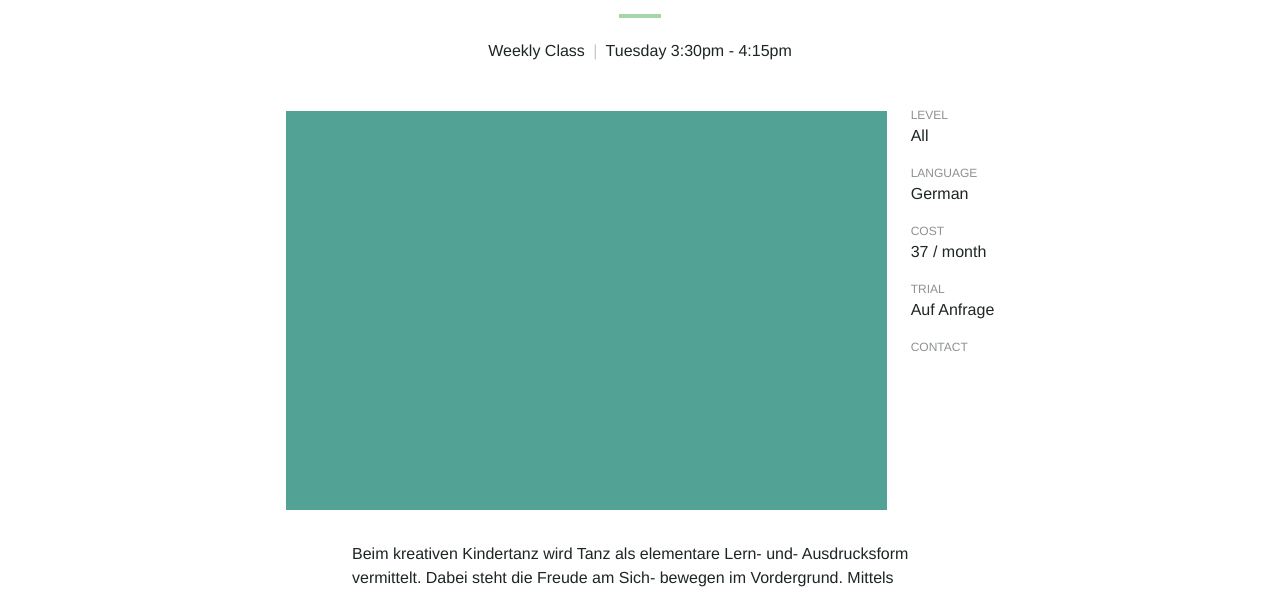
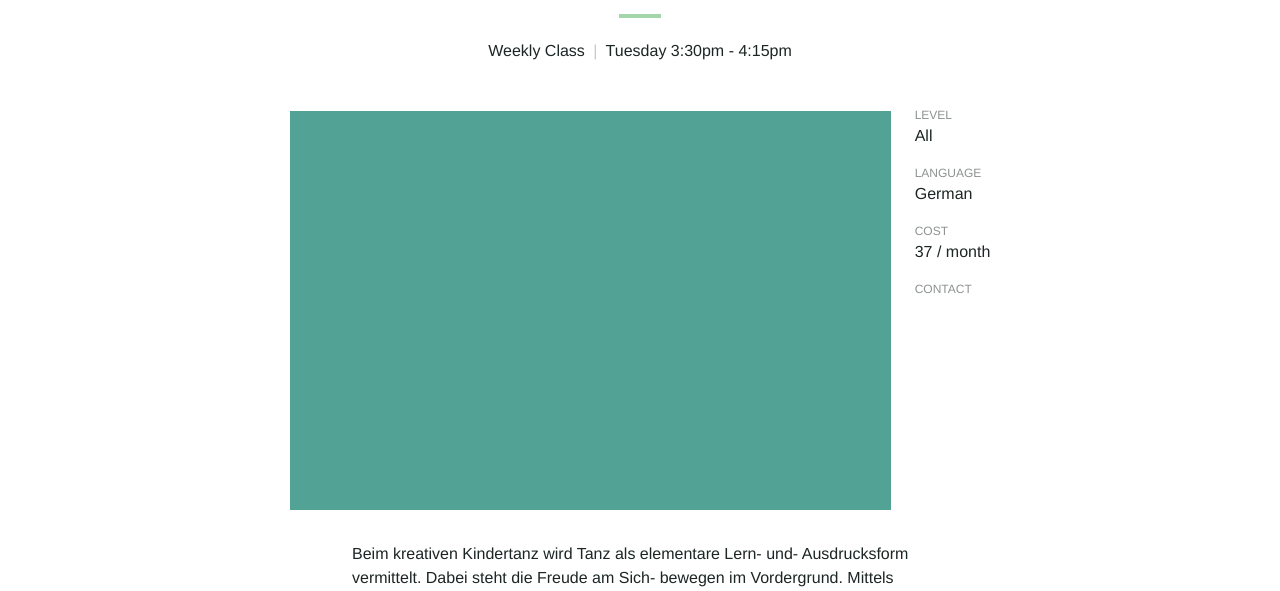
Before and after one commit to Kriesse/urbanraum, a Jekyll site: the page built from _classes/kreativer-kindertanz-lina-4.md, in a window 1280 px wide. Shown: the part 227-818 px from the top of the page. Built offline with Jekyll 4.4.1, drawn with Linux system fonts in a browser that asks for light colours; nearby versions of some CDN libraries.

Commit message:
Update kreativer-kindertanz-lina-4.md

```diff
--- a/_classes/kreativer-kindertanz-lina-4.md
+++ b/_classes/kreativer-kindertanz-lina-4.md
@@ -24,8 +24,8 @@
 language_en: "German"
 language_de: "Deutsch"
 
-trial_en: "Auf Anfrage"
-trial_de:
+trial_en:
+trial_de: "Auf Anfrage"
 
 description_en:
 
```
